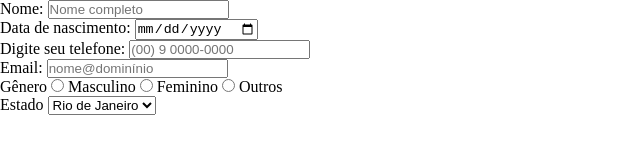
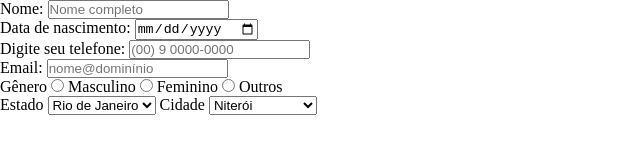
Before and after one commit to PitterOliveira/formulario-test01, a plain HTML site: page index.html in a window 1280 px wide. Shown: the whole page, without its empty margins (0-640 px from the left). Drawn offline with Linux system fonts and the light colour scheme; files that its build step writes are made by us from their sources; files whose address does not match are found by name.

Commit message:
update-endereço

```diff
--- a/index.html
+++ b/index.html
@@ -48,9 +48,14 @@
                     <option value="">São Paulo</option>
                     <option value="">Espírito Santo</option>
                     <option value="">Minas Gerais</option>
-
                 </select>
-
+                <label for="cidade">Cidade</label>
+                <select name="cidade" id="cidades">
+                    <option value="Nit">Niterói</option>
+                    <option value="Ita">Itaboraí</option>
+                    <option value="SG">São Gonçalo</option>
+                    <option value="RJ">Rio de Janeiro</option>
+                </select>
             </div>
 
 
```
